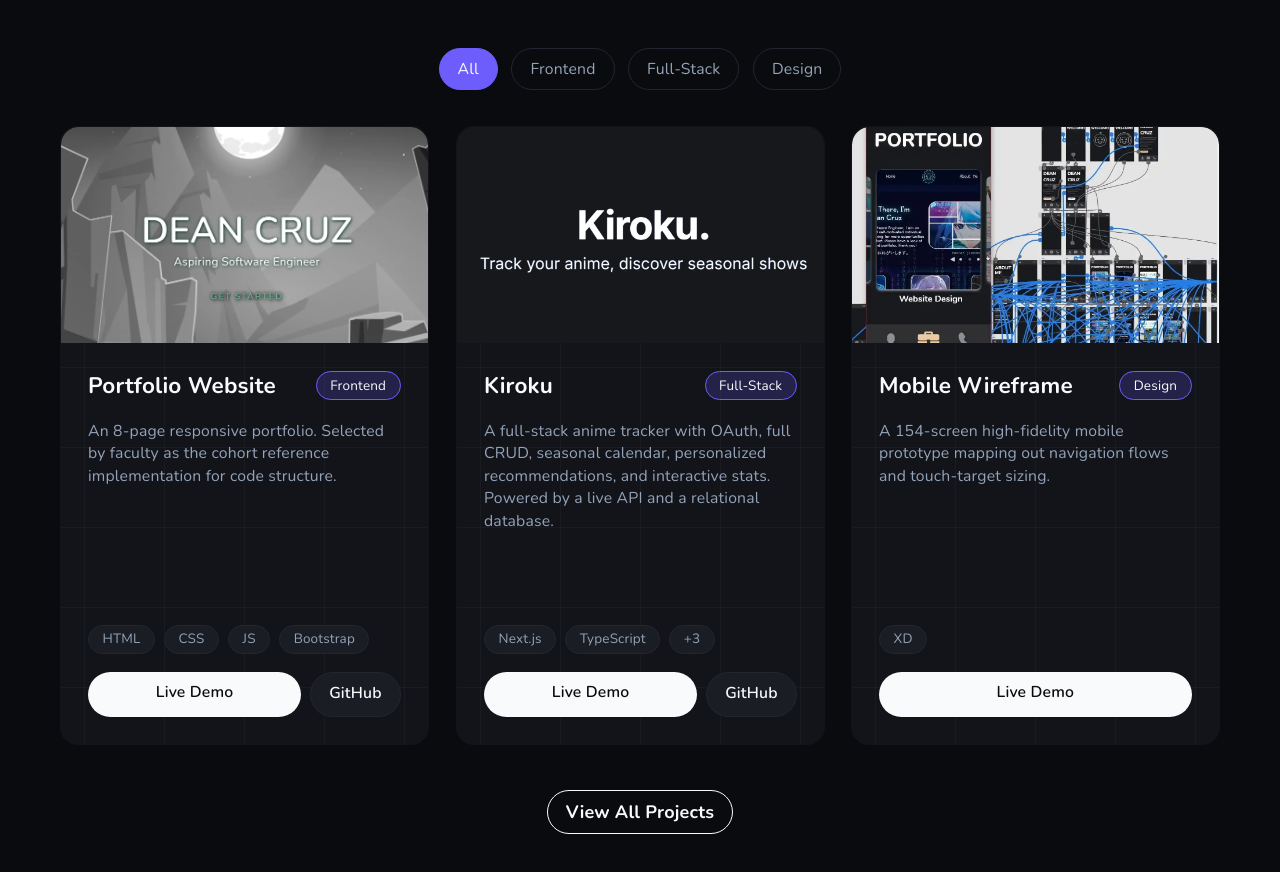
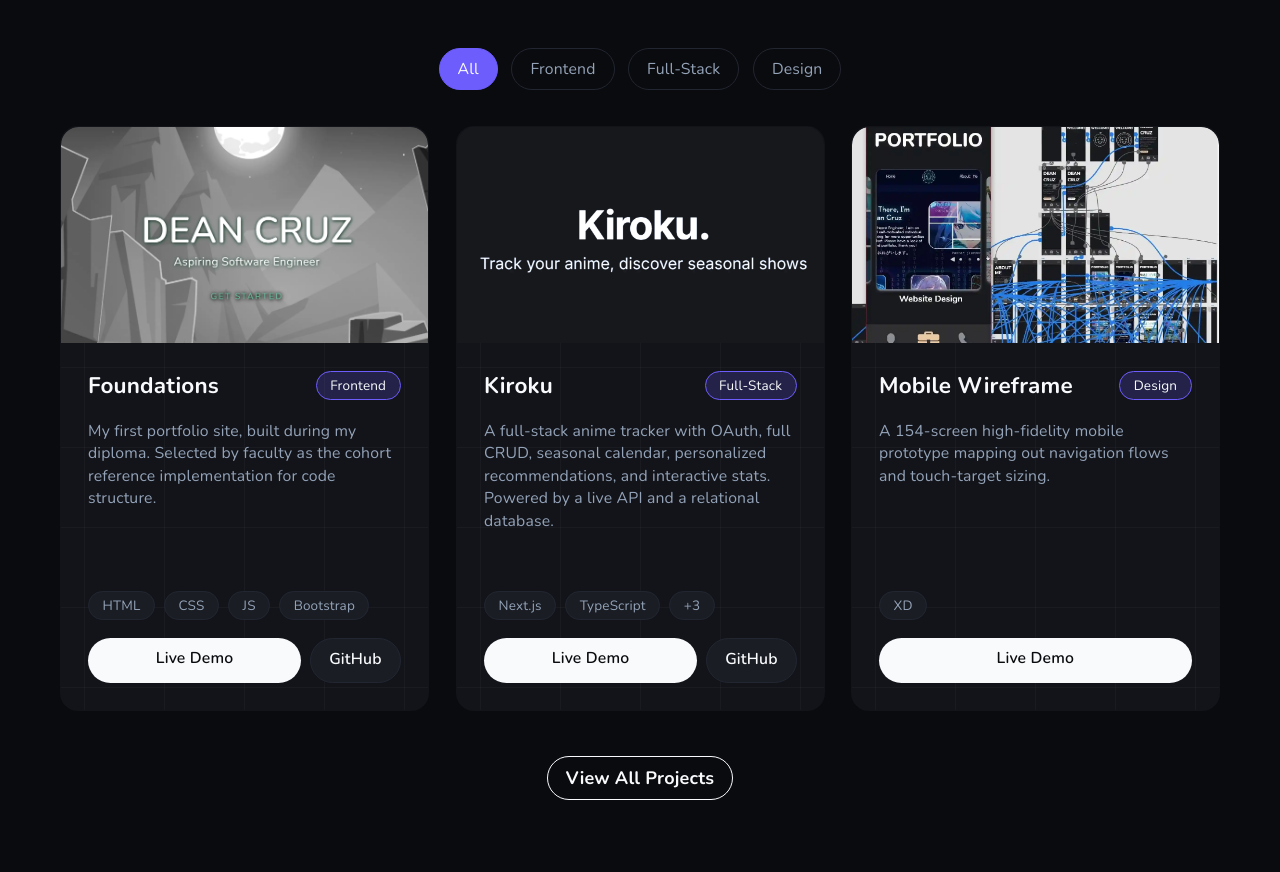
Before and after one commit to deancruz1/deancruz1.github.io, a React (Vite) app: page / in a window 1280 px wide. Shown: the part 3800-4672 px from the top of the page. Built offline with nearby package versions, Linux system fonts and the light colour scheme.

Commit message:
Update project desc

```diff
--- a/src/components/ProjectCardHome.jsx
+++ b/src/components/ProjectCardHome.jsx
@@ -96,7 +96,7 @@ const ProjectCardHome = ({
             "transform 0.1s ease, box-shadow 0.3s ease, border-color 0.3s ease",
           transformStyle: "preserve-3d",
         }}
-        className="group relative flex h-full cursor-pointer flex-col overflow-hidden rounded-2xl border border-transparent bg-(--bg-secondary) will-change-transform hover:border-(--accent) hover:shadow-[0_0_20px_var(--shadow-accent)] lg:min-h-137.5"
+        className="group relative flex h-full cursor-pointer flex-col overflow-hidden rounded-2xl border border-transparent bg-(--bg-secondary) will-change-transform hover:border-(--accent) hover:shadow-[0_0_20px_var(--shadow-accent)]"
       >
         <Grid />
 
--- a/src/data/project-info-home.jsx
+++ b/src/data/project-info-home.jsx
@@ -3,12 +3,10 @@ import fansiteImg from "../assets/img/project-cards/fansite.webp";
 import landingPageImg from "../assets/img/project-cards/landing-page.webp";
 import mobileWireframeImg from "../assets/img/project-cards/mobile-wireframe.webp";
 import movietopiaImg from "../assets/img/project-cards/movietopia.webp";
-import platformerGameImg from "../assets/img/project-cards/platformer-game.webp";
 import portfolioImg from "../assets/img/project-cards/portfolio-website.webp";
 import landingPageVideo from "../assets/videos/landing-page.mp4";
 import fansiteVideo from "../assets/videos/fansite.mp4";
 import movietopiaVideo from "../assets/videos/movietopia.mp4";
-import platformerVideo from "../assets/videos/platformer.mp4";
 import artworkVideo from "../assets/videos/artwork.mp4";
 import wireframeVideo from "../assets/videos/wireframe.mp4";
 import portfolioVideo from "../assets/videos/portfolio-website.mp4";
@@ -42,14 +40,6 @@ const movietopiaGallery = import.meta.glob(
   { eager: true },
 );
 const movietopiaGalleryImages = Object.values(movietopiaGallery).map(
-  (m) => m.default,
-);
-
-const platformerGallery = import.meta.glob(
-  "../assets/img/project-gallery/platformer/*.webp",
-  { eager: true },
-);
-const platformerGalleryImages = Object.values(platformerGallery).map(
   (m) => m.default,
 );
 
@@ -95,15 +85,15 @@ export const projects = [
   // },
 
   {
-    title: "Portfolio Website",
+    title: "Foundations",
     category: "Frontend",
     description:
-      "An 8-page responsive portfolio. Selected by faculty as the cohort reference implementation for code structure.",
-    longDescription: `Built as a reference model for portfolio best practices. Focuses on clean DOM structure and modular design.\n\n• Scaled across 3 breakpoints (mobile, tablet, desktop) using Bootstrap grid systems.\n• Implemented semantic HTML structure for accessibility and SEO.\n• Organized into a modular CSS/JS architecture. Selected by faculty as the reference codebase for student projects in the cohort.`,
+      "My first portfolio site, built during my diploma. Selected by faculty as the cohort reference implementation for code structure.",
+    longDescription: `The starting point of my development journey. Built as a student to learn the fundamentals of web development.\n\n• Scaled across 3 breakpoints (mobile, tablet, desktop) using Bootstrap grid systems.\n• Implemented semantic HTML structure for accessibility and SEO.\n• Organized into a modular CSS/JS architecture. Selected by faculty as the reference codebase for student projects in the cohort.`,
     tags: ["HTML", "CSS", "JS", "Bootstrap"],
     image: portfolioImg,
-    liveDemo: "https://deancruz1.github.io/Old-Portfolio-Website/index.html",
-    github: "https://github.com/deancruz1/Old-Portfolio-Website",
+    liveDemo: "https://deancruz1.github.io/Foundations/",
+    github: "https://github.com/deancruz1/Foundations",
     slug: "portfolio-website",
     heroVideo: portfolioVideo,
     gallery: portfolioGalleryImages.map((image, i) => ({
```
